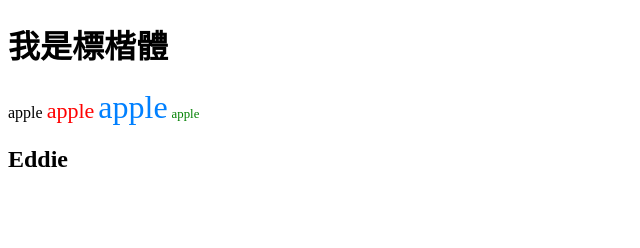
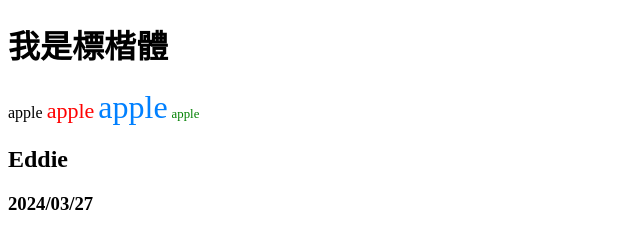
Before and after one commit to Eddie110102/Git, a plain HTML site: page second.html in a window 1280 px wide. Shown: the whole page, without its empty margins (0-640 px from the left). Drawn offline with Linux system fonts and the light colour scheme.

Commit message:
[edit] 新增時間標題

```diff
--- a/second.html
+++ b/second.html
@@ -14,6 +14,7 @@
     <span style="color:	#0080FF;font-size:2em;">apple</span>
     <span style="color:rgb(0,128,0);font-size:80%;">apple</span>
     <h2>Eddie</h2>
+    <h3>2024/03/27</h3>
 </body>
 
 </html>
```
